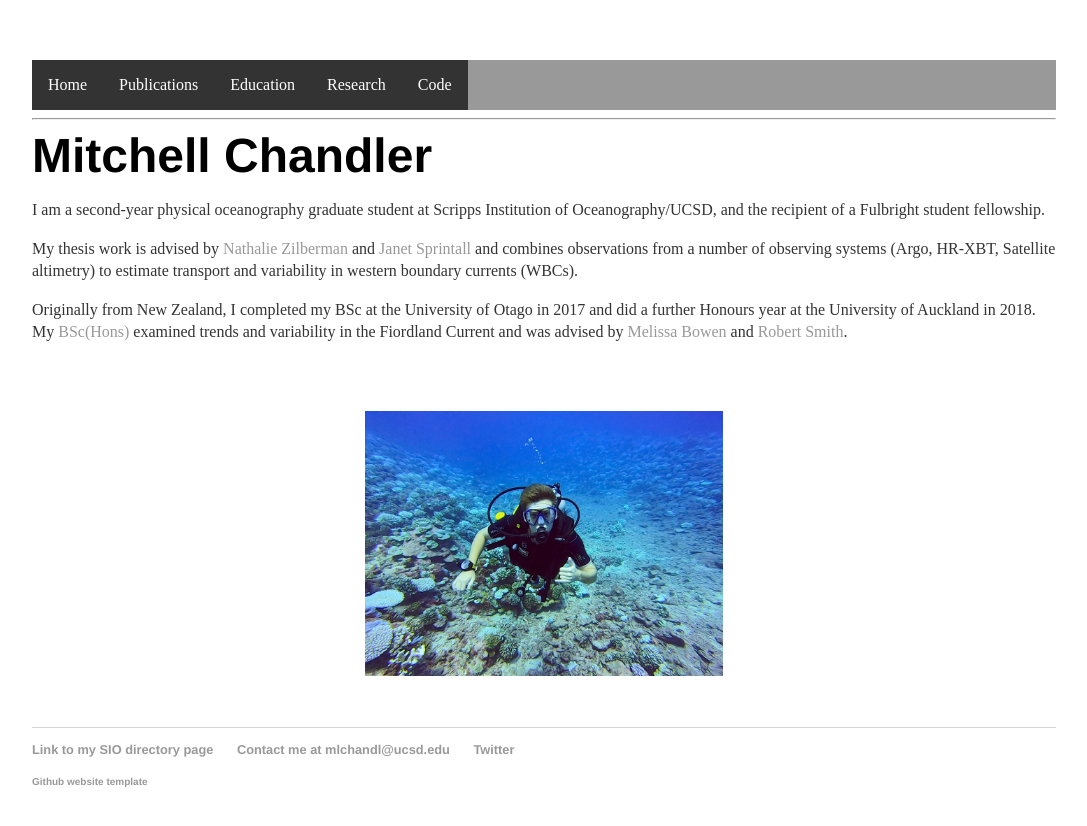
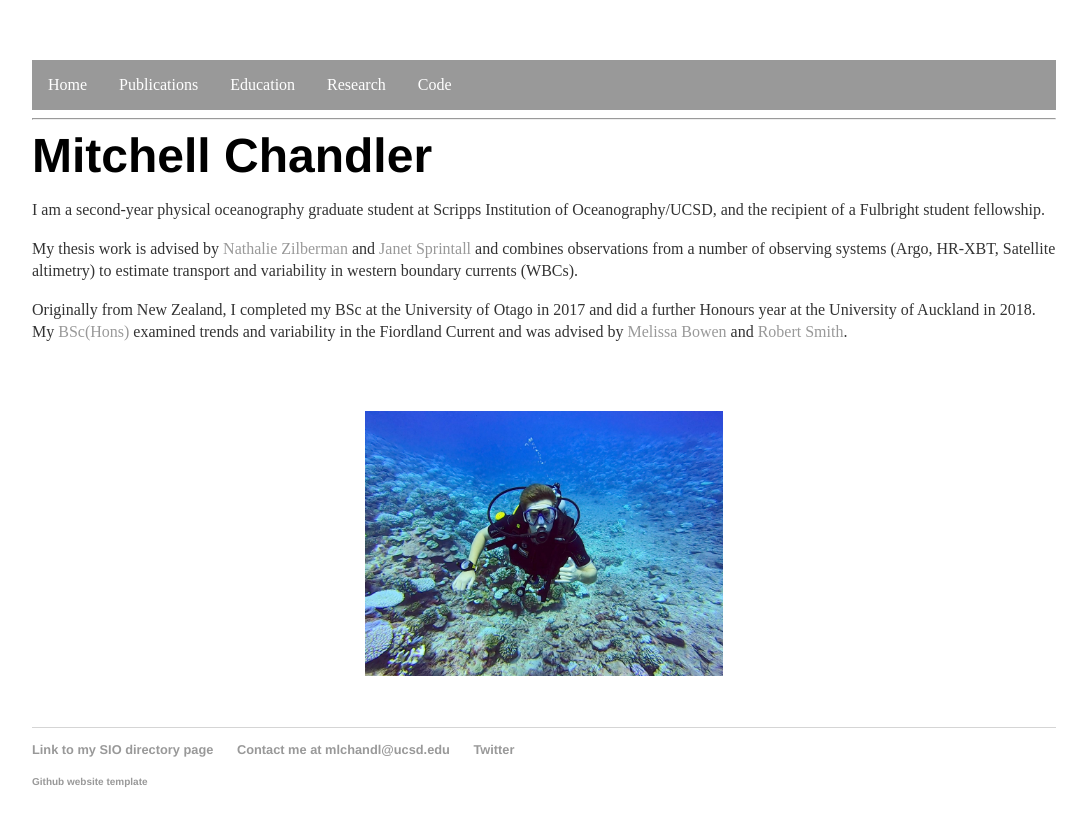
Before and after one commit to mlchandler/mlchandler.github.io, a Jekyll site: the page built from index.html, in a window 1280 px wide. Shown: the top 826 px of the page, without its empty margins (96-1183 px from the left). Built offline with Jekyll 4.4.1, drawn with Linux system fonts in a browser that asks for light colours.

Commit message:
Update default.html

```diff
--- a/_layouts/default.html
+++ b/_layouts/default.html
@@ -11,11 +11,11 @@
   <body>
     <nav>
 <ul>
-<li><a class="nav_act" href="/">Home</a></li>
-<li><a class="nav_act" href="/publications">Publications</a></li>
-<li><a class="nav_act" href="/education">Education</a></li>
-<li><a class="nav_act" href="/research">Research</a></li>
-<li><a class="nav_act" href="/coding">Code</a></li>
+<li><a href="/">Home</a></li>
+<li><a href="/publications">Publications</a></li>
+<li><a href="/education">Education</a></li>
+<li><a href="/research">Research</a></li>
+<li><a href="/coding">Code</a></li>
 </ul>
     </nav>
 
```
